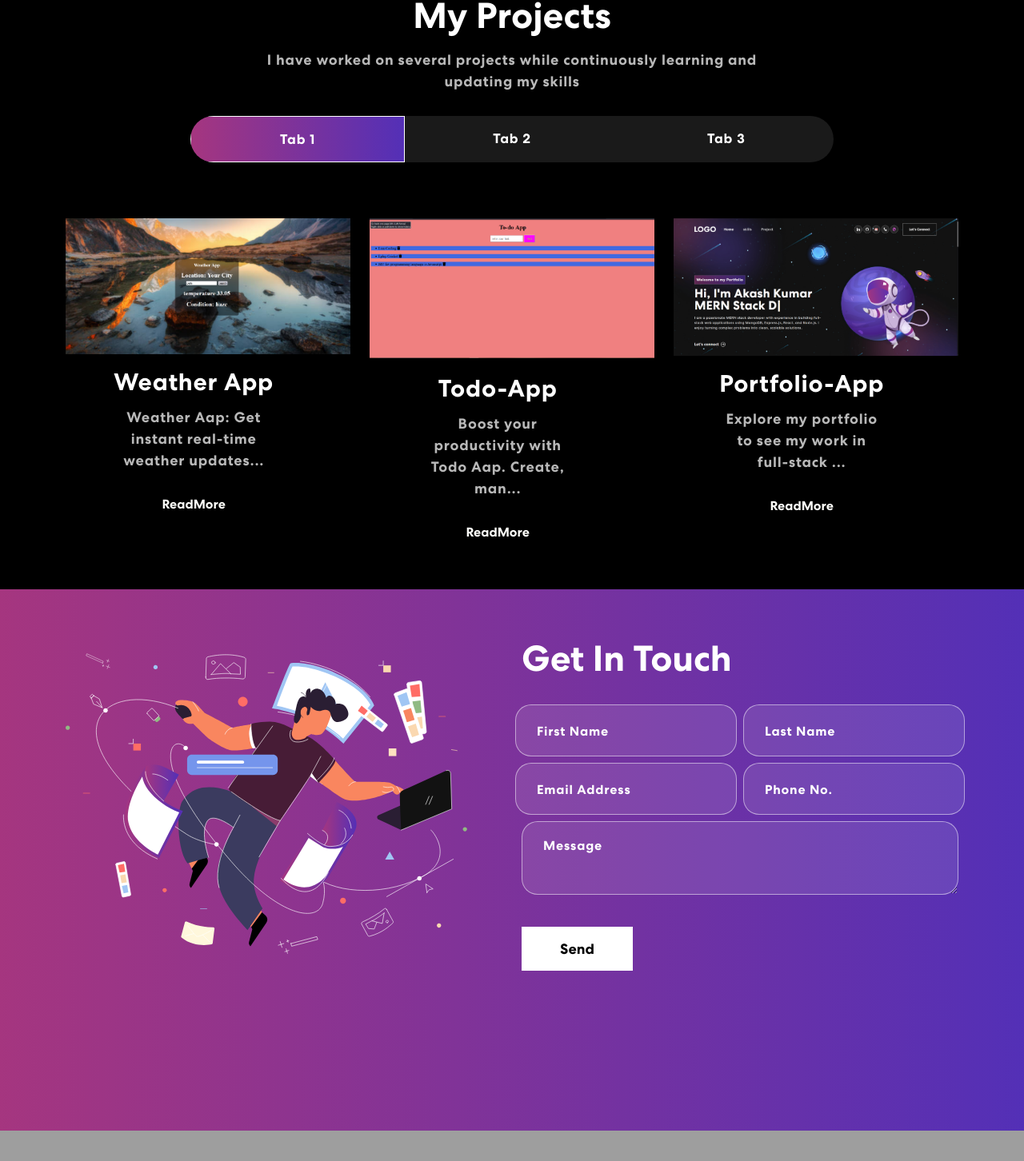
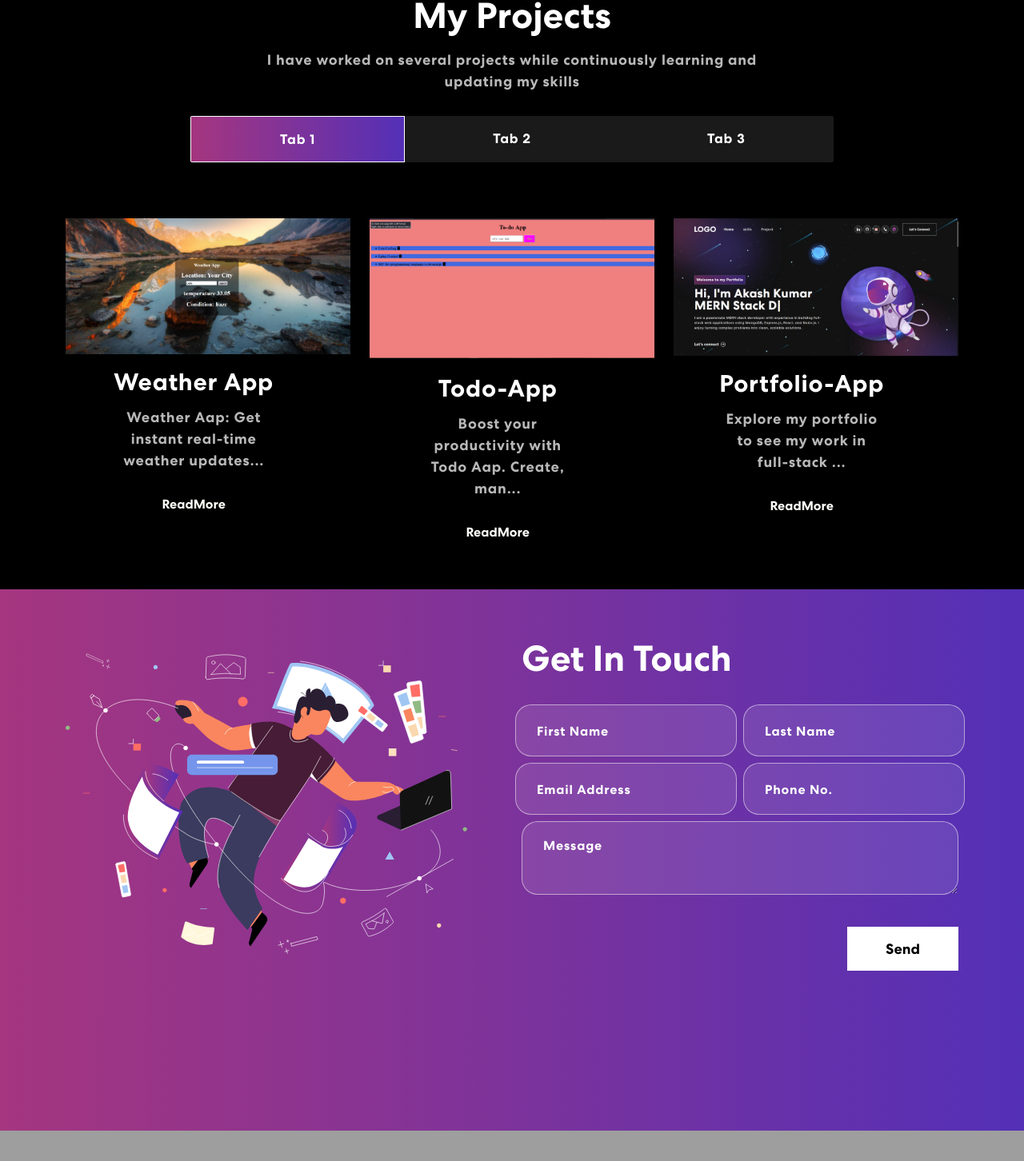
Before and after one commit to Akash-Mernstack/My-Portfolio, a React (Vite) app: page / in a window 1280 px wide. Shown: the part 1644-3096 px from the top of the page at 80% size. Built offline with nearby package versions, Linux system fonts and the light colour scheme; grey boxes are pictures that could not be loaded.

Commit message:
final commit

```diff
--- a/src/assets/Components/Contact.jsx
+++ b/src/assets/Components/Contact.jsx
@@ -29,7 +29,7 @@ function Contact() {
 
     const handlerSubmit = async (e) => {
         e.preventDefault();
-        setButtonText('Sending...');
+        setButtonText('Sent');
         let response = await fetch('http://localhost:3000/contact', {
             method: "POST",
             headers: {
@@ -37,7 +37,7 @@ function Contact() {
             },
             body: JSON.stringify(fromDetails),
         });
-        setButtonText("Send...");
+        setButtonText("Sent");
         let result = await response.json();
         setFromDetails(fromInitialDetails);
         if (result.code == 200) {
@@ -78,7 +78,7 @@ function Contact() {
                                     <Col>
                                         <textarea rows='2' value={fromDetails.message} placeholder='Message' onChange={(e) => onFormUpdate('message', e.target.value)}>
                                         </textarea>
-                                        <button type='submit'><span>{buttonText}</span></button>
+                                        <button type='submit' className='submit'><span>{buttonText}</span></button>
                                         {
                                             status.message &&
                                             <Col>
--- a/src/assets/Components/Footer.jsx
+++ b/src/assets/Components/Footer.jsx
@@ -1,7 +1,7 @@
 import React from 'react'
 import { Col, Container, Row } from 'react-bootstrap'
 
-import logo from './img/logo.svg'
+import logo from './img/logo-removebg-preview.png'
 import Navbaricons1 from './img/nav-icon1.svg';
 //import Navbaricons2 from './img/nav-icon2.svg';
 //import Navbaricons3 from './img/nav-icon3.svg';
@@ -15,11 +15,11 @@ function Footer() {
             <footer className='footer'>
                 <Container>
                     <Row className="align-item-center">
-
                         <Col sm={6} className='log'>
                             <img src={logo} alt='Logo' />
                         </Col>
                         <Col sm={3} className='Col'>
+                        <h1> Contact Me</h1>
                             <span className='navbar-text'>
                                 <div className='social-icon'>
 
--- a/src/index.css
+++ b/src/index.css
@@ -472,7 +472,7 @@ nav.navbar .navbar-toggler[aria-expanded="true"] .navbar-toggler-icon {
 .project .nav.nav-pills {
   width: 72%;
   margin: 0 auto;
-  border-radius: 50px;
+  border-radius: 2px;
   background-color: rgb(255 255 255 / 10%);
   overflow: hidden;
 }
@@ -833,3 +833,13 @@ nav.navbar .navbar-toggler[aria-expanded="true"] .navbar-toggler-icon {
 #home {
   margin-top: -85px;
 }
+.submit {
+  display: block;
+  margin-left: auto;
+  margin-right: 0;
+}
+.log{
+  height: 150px;
+  width: 150px;
+  margin-top: -50px;
+}
```
